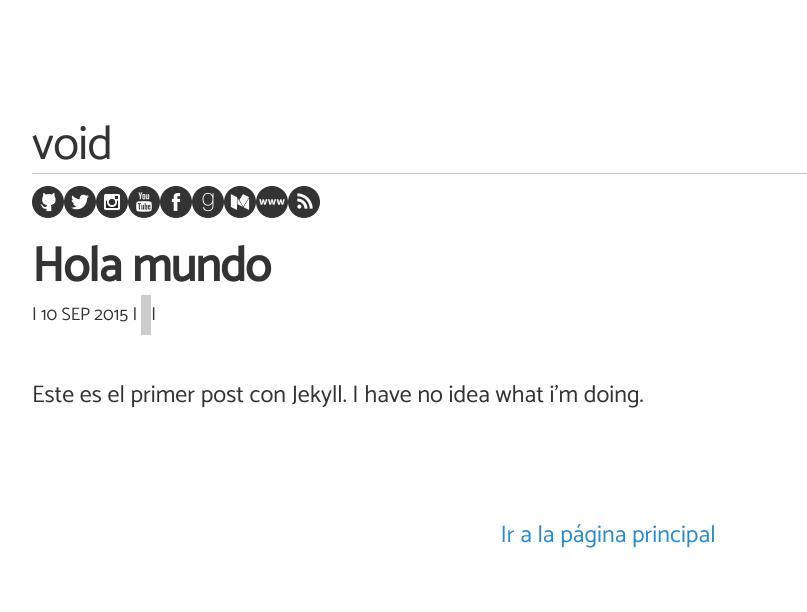
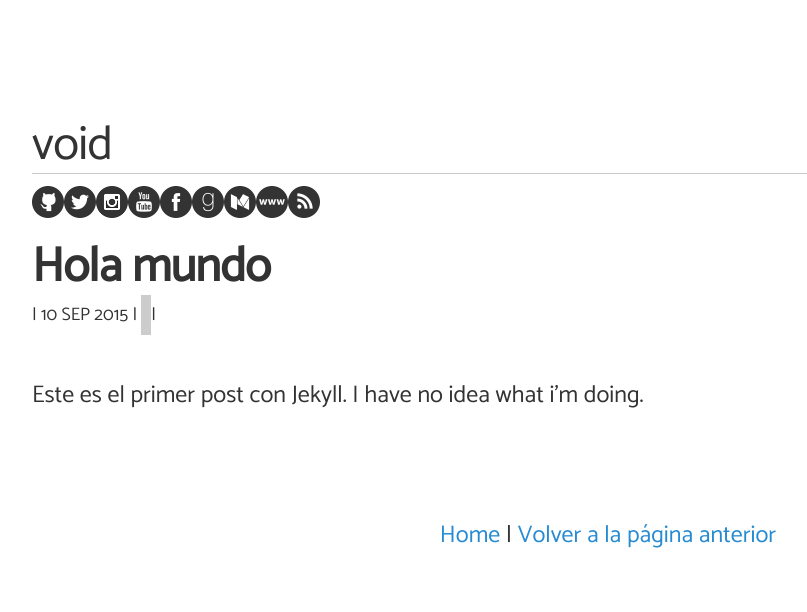
Before and after one commit to angelsimon/angelsimon.github.io, a Jekyll site: the page built from _posts/2015-09-10-hola-mundo.md, in a window 1280 px wide. Shown: the top 612 px of the page, without its empty margins (32-839 px from the left). Built offline with Jekyll 4.4.1, drawn with Linux system fonts in a browser that asks for light colours; nearby versions of some CDN libraries; comment, search, counter and statistics services are not loaded; grey boxes are pictures that could not be loaded.

Commit message:
Update post.html

```diff
--- a/_layouts/post.html
+++ b/_layouts/post.html
@@ -47,7 +47,8 @@ comments: true
 
 </br></br>
 <div style="text-align: center">
-  <a href="{{site.baseurl}}">Ir a la página principal</a>
+  <a href="{{ site.baseurl }}">Home</a> |
+  <a href="javascript:window.history.back()">Volver a la página anterior</a>
 </div>
 </br></br>
 <div id="social-stuff" style="text-align:center; display:-webkit-inline-box; margin-bottom: 20px;">
```
